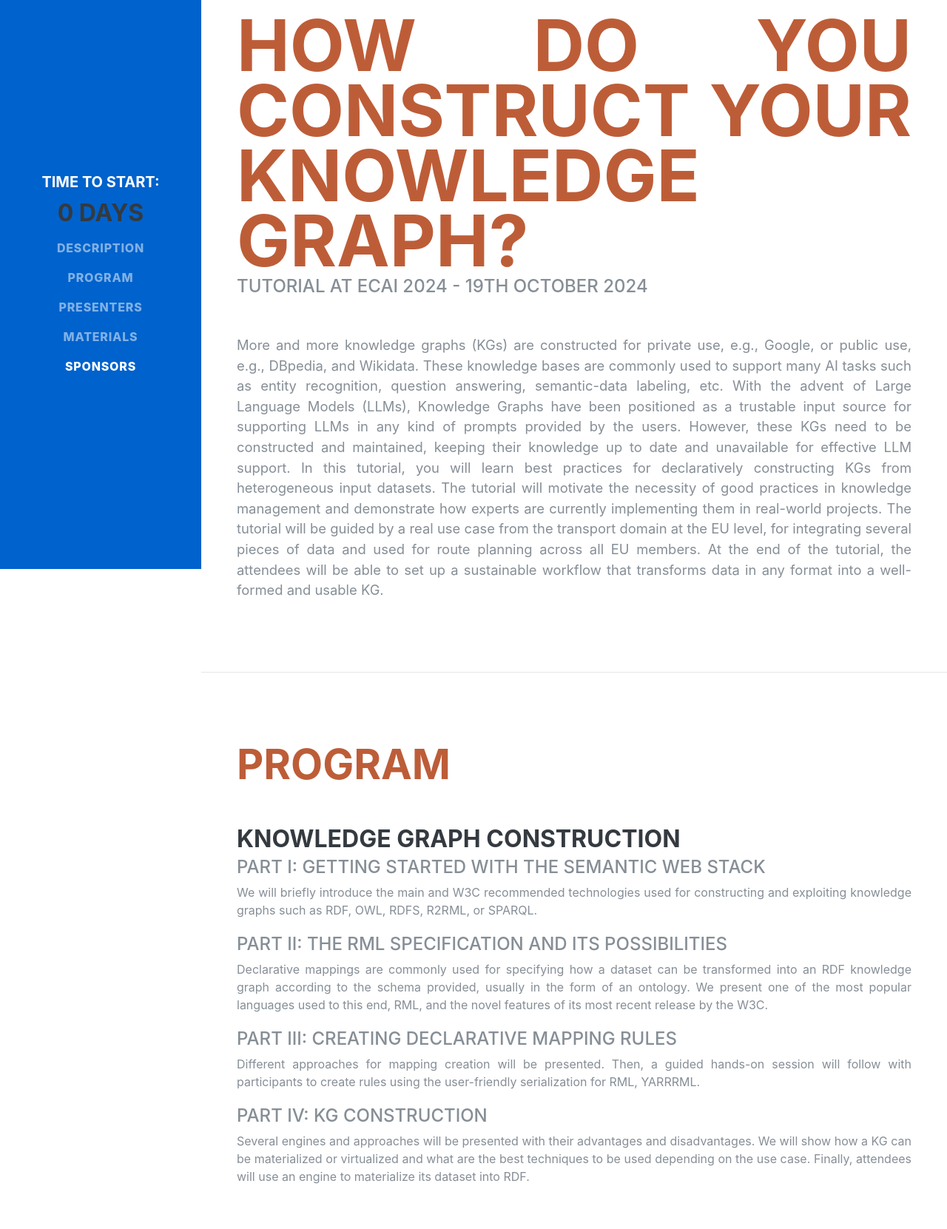
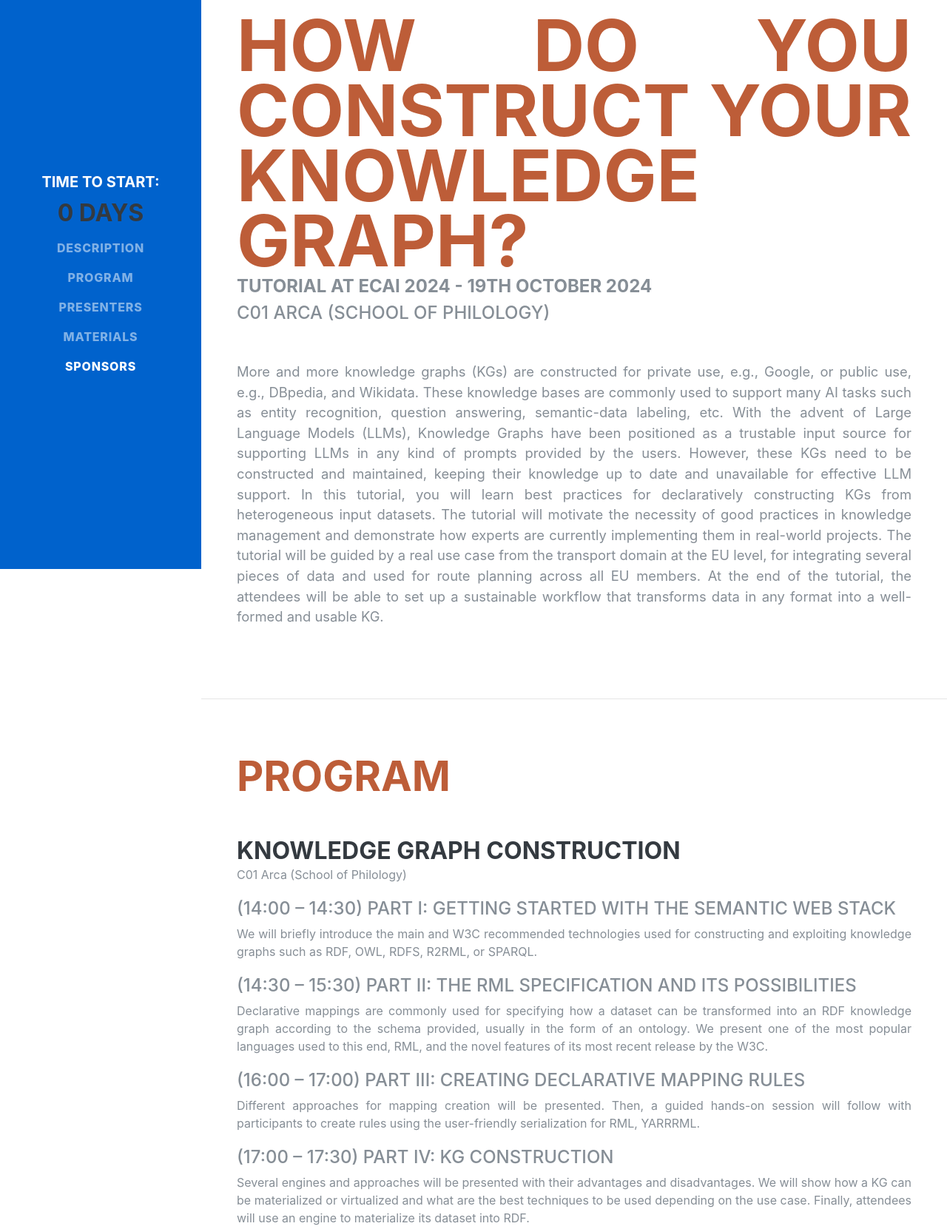
Before and after one commit to kg-construct/tutorials, a plain HTML site: page ecai2024/index.html in a window 1280 px wide. Shown: the part 31-1692 px from the top of the page at 74% size. Drawn offline with Linux system fonts and the light colour scheme; a web font is replaced by a local one.

Commit message:
adding times in agenda and place

```diff
--- a/ecai2024/index.html
+++ b/ecai2024/index.html
@@ -95,7 +95,7 @@
           <h1 class="mb-0">
             <span class="text-primary">How do you construct your Knowledge Graph?</span>
           </h1>
-          <div class="subheading mb-5">Tutorial at ECAI 2024 - 19th October 2024</div>
+          <div class="subheading mb-5"><b>Tutorial at ECAI 2024 - 19th October 2024</b> <br> C01 Arca (School of Philology) </div>
 
           <p class="lead mb-5">
             More and more knowledge graphs (KGs) are constructed for private use, e.g., Google, or public use, e.g., DBpedia, and Wikidata. These knowledge bases are commonly used to support many AI tasks such as entity recognition, question answering, semantic-data labeling, etc. With the advent of Large Language Models (LLMs), Knowledge Graphs have been positioned as a trustable input source for supporting LLMs in any kind of prompts provided by the users. However, these KGs need to be constructed and maintained, keeping their knowledge up to date and unavailable for effective LLM support.
@@ -115,21 +115,22 @@
           <div class="resume-item d-flex flex-column flex-md-row">
             <div class="resume-content mr-auto">
               <h3 class="mb-0">Knowledge Graph Construction</h3>
+              <p>C01 Arca (School of Philology)</p>
 
-              <div class="subheading mb-1">Part I: Getting started with the Semantic Web stack </div>
+              <div class="subheading mb-1">(14:00 – 14:30) Part I: Getting started with the Semantic Web stack </div>
 
               <p> We will briefly introduce the main and W3C recommended technologies used for constructing and exploiting knowledge graphs such as RDF, OWL, RDFS, R2RML, or SPARQL.  </p>
 
-              <div class="subheading mb-1">Part II: The RML specification and its possibilities</div>
+              <div class="subheading mb-1">(14:30 – 15:30) Part II: The RML specification and its possibilities</div>
 
               <p> Declarative mappings are commonly used for specifying how a dataset can be transformed into an RDF knowledge graph according to the schema provided, usually in the form of an ontology. We present one of the most popular languages used to this end, RML, and the novel features of its most recent release by the W3C.</p>
 
 
-              <div class="subheading mb-1">Part III: Creating declarative mapping rules</div>
+              <div class="subheading mb-1">(16:00 – 17:00) Part III: Creating declarative mapping rules</div>
 
               <p> Different approaches for mapping creation will be presented. Then, a guided hands-on session will follow with participants to create rules using the user-friendly serialization for RML, YARRRML.</p>
 
-              <div class="subheading mb-1">Part IV: KG Construction</div>
+              <div class="subheading mb-1">(17:00 – 17:30) Part IV: KG Construction</div>
 
               <p> Several engines and approaches will be presented with their advantages and disadvantages. We will show how a KG can be materialized or virtualized and what are the best techniques to be used depending on the use case. Finally, attendees will use an engine to materialize its dataset into RDF.</p>
 
```
